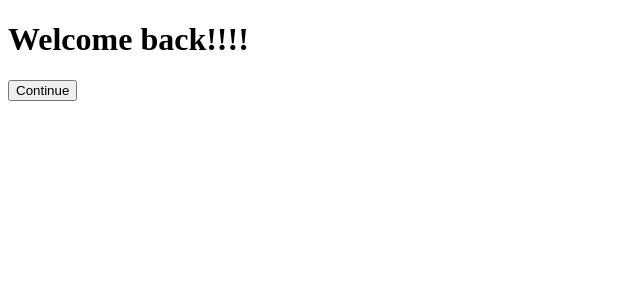
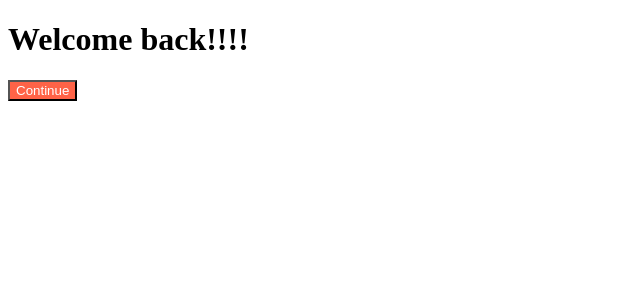
Before and after one commit to xowoony/project-react, a React (Create React App) app: page / in a window 1280 px wide. Shown: the top 300 px of the page, without its empty margins (0-640 px from the left). Built offline with nearby package versions, Linux system fonts and the light colour scheme.

Commit message:
css 적용하는 법 학습

```diff
--- a/package.json
+++ b/package.json
@@ -6,6 +6,7 @@
     "@testing-library/jest-dom": "^5.16.5",
     "@testing-library/react": "^13.4.0",
     "@testing-library/user-event": "^13.5.0",
+    "prop-types": "^15.8.1",
     "react": "^18.2.0",
     "react-dom": "^18.2.0",
     "react-scripts": "5.0.1",
--- a/src/Button.js
+++ b/src/Button.js
@@ -1,5 +1,11 @@
+import PropTypes from "prop-types"; // import 해주면 밑에서 쓸 수 있다.
+
 function Button({text}) {
     return <button>{text}</button>;
 }
 
+Button.propTypes = {
+    text: PropTypes.string.isRequired,
+}
+
 export default Button;
--- a/src/index.js
+++ b/src/index.js
@@ -1,6 +1,7 @@
 import React from 'react';
 import ReactDOM from 'react-dom/client';
 import App from './App';
+import "./styles.css";
 
 
 const root = ReactDOM.createRoot(document.getElementById('root'));
--- /dev/null
+++ b/src/styles.css
@@ -0,0 +1,8 @@
+button {
+    color:white;
+    background-color: tomato;
+}
+
+button:hover{
+    background-color: blue;
+}
```
Also changed, not shown: 2 other files (tests, documents, lock files or other folders).
